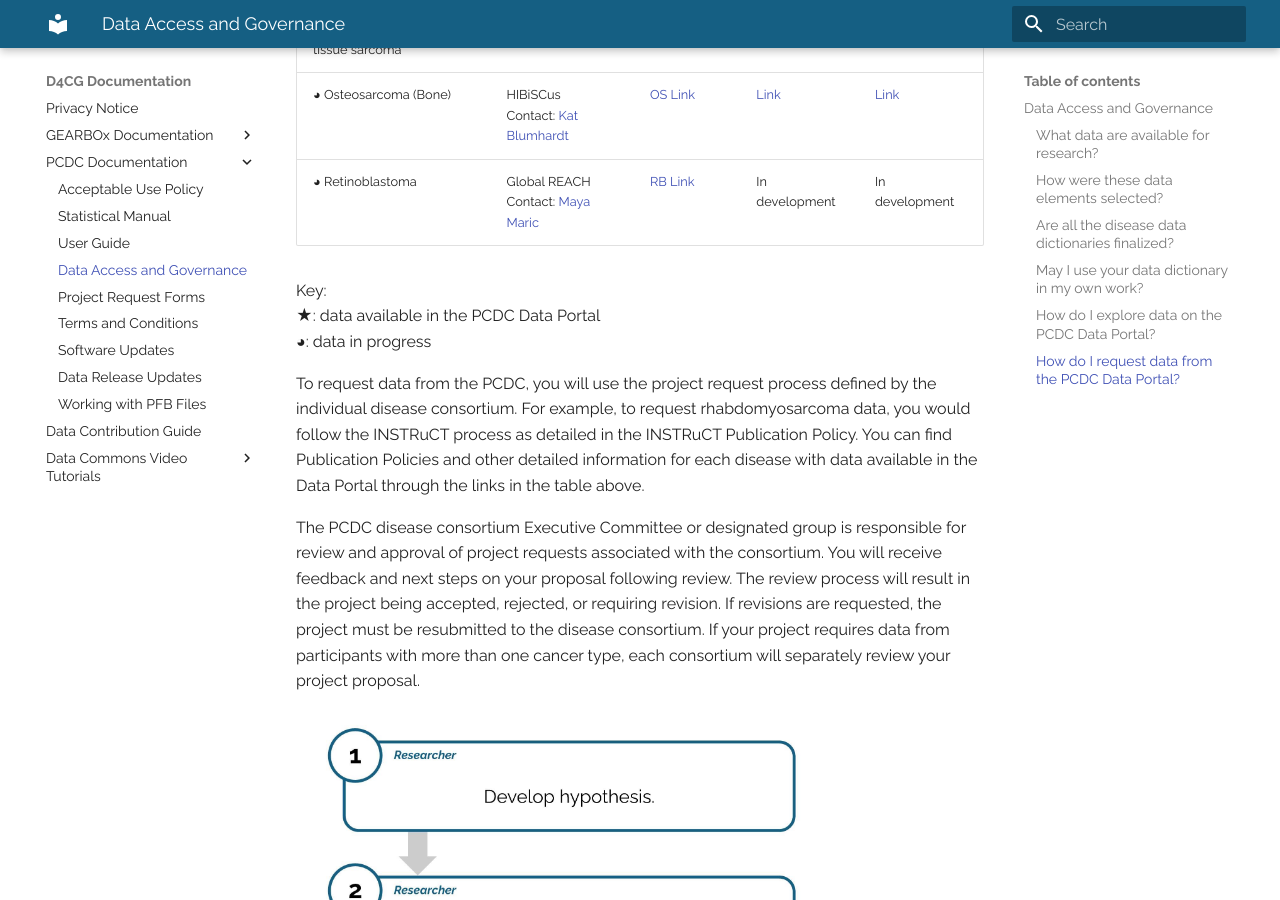
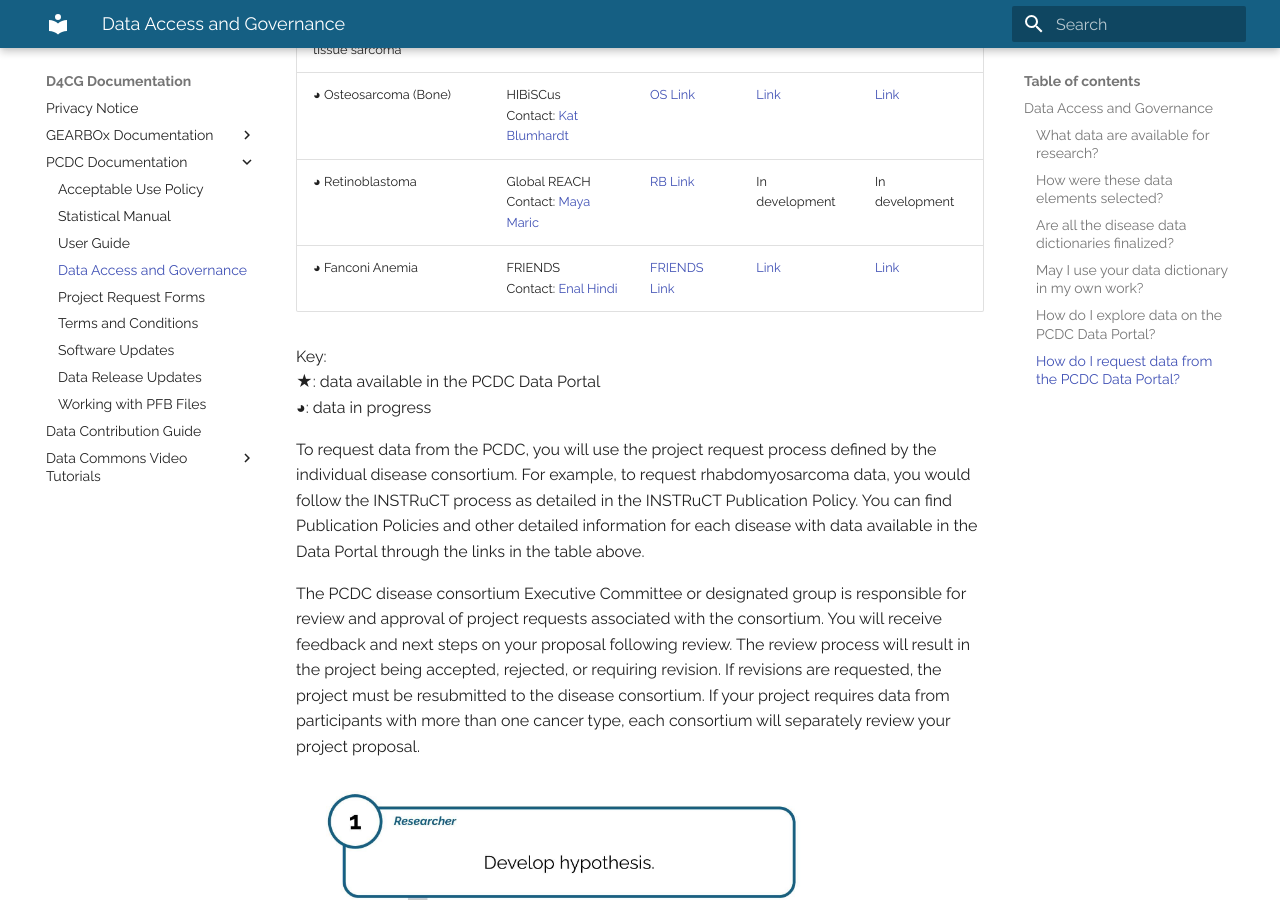
Before and after one commit to chicagopcdc/docs.pedscommons.org, an MkDocs documentation site: the page built from docs/DataAccessAndGovernance.md, in a window 1280 px wide and 900 px high, scrolled down 2835 px. Built offline with MkDocs 1.6.1 and Material for MkDocs 9.7.7, drawn with Linux system fonts in a browser that asks for light colours.

Commit message:
Update DataAccessAndGovernance.md
Updated Data Access and Governance document to include FRIENDS (Fanconi Anemia) along with links to Publication Policy and Project Request form.

```diff
--- a/docs/DataAccessAndGovernance.md
+++ b/docs/DataAccessAndGovernance.md
@@ -61,6 +61,7 @@ If you wish to perform research with data from the PCDC, your proposed project m
 | ★ Non-rhabdomyosarcoma soft tissue sarcoma | INSTRuCT <br>Contact: [Suzi Birz](mailto:sbirz@bsd.uchicago.edu) | [NRSTS Link](https://docs.google.com/spreadsheets/d/1gDTwDYylH0UakFcNoGBp6etUKKkLVCkZGr-P6NoyN5Y/edit?gid=2127647995#gid=2127647995&range=A1){:target="_blank"} | [Link](https://commons.cri.uchicago.edu/wp-content/uploads/2021/07/INSTRuCT_PublicationPolicy-20200914.pdf){:target="_blank"} | [Link](https://commons.cri.uchicago.edu/wp-content/uploads/2021/07/INSTRuCT_ApplicationForm-20200703.docx) |
 | ◕ Osteosarcoma (Bone) | HIBiSCus <br>Contact: [Kat Blumhardt](mailto:kblumhardt@uchicago.edu) | [OS Link](https://docs.google.com/spreadsheets/d/15g8aOtaZ9DS7-mBO42AR18g0ScqlPHkalOiV457ddoU/edit#gid=249286314){:target="_blank"} | [Link](https://commons.cri.uchicago.edu/wp-content/uploads/2022/02/HIBiSCus-PublicationPolicy.pdf){:target="_blank"} | [Link](https://commons.cri.uchicago.edu/wp-content/uploads/2022/02/HIBiSCus-ProjectProposalForm20220218.docx) |
 | ◕ Retinoblastoma | Global REACH <br>Contact: [Maya Maric](mailto:mmaric@bsd.uchicago.edu)| [RB Link](https://docs.google.com/spreadsheets/d/1ytw-GJgWJv2NWD3EthEiCrQo-v1tUGHMNJlm7Thiers/edit#gid=812161907){:target="_blank"} | In development | In development |
+| ◕ Fanconi Anemia | FRIENDS <br>Contact: [Enal Hindi](mailto:ehindi@bsd.uchicago.edu) | [FRIENDS Link](https://commons.cri.uchicago.edu/friends/){:target="_blank"} | [Link](https://drive.google.com/file/d/1fB5GymldC9q-EsHkXgwyH898VzN89wqa/view?usp=sharing){:target="_blank"} | [Link](https://drive.google.com/uc?export=download&id=1Wyi3ql6plyUoVkMHJxvNnwyFjqBan3IA) |
 
 Key:
 ★: data available in the PCDC Data Portal
```
